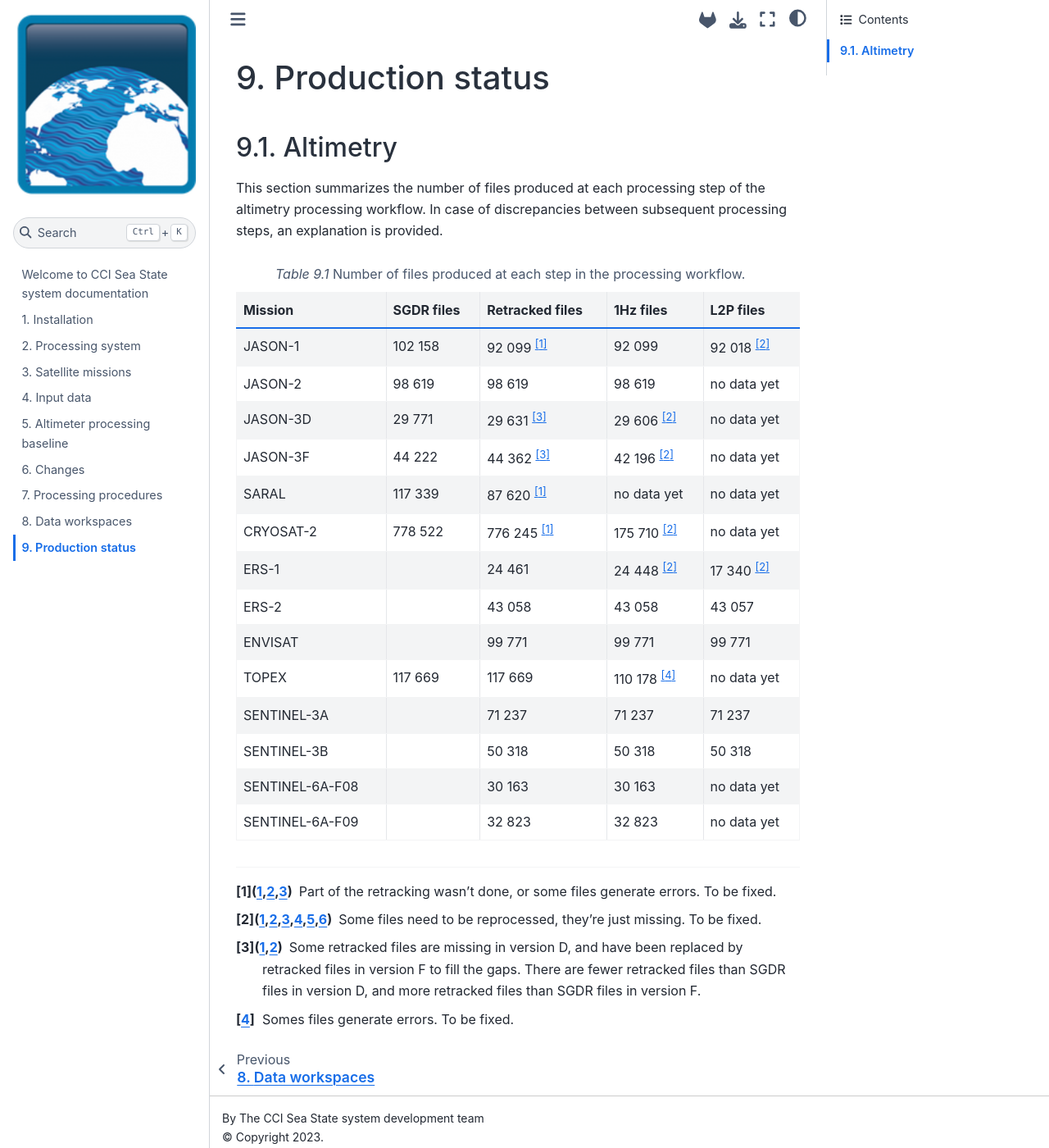
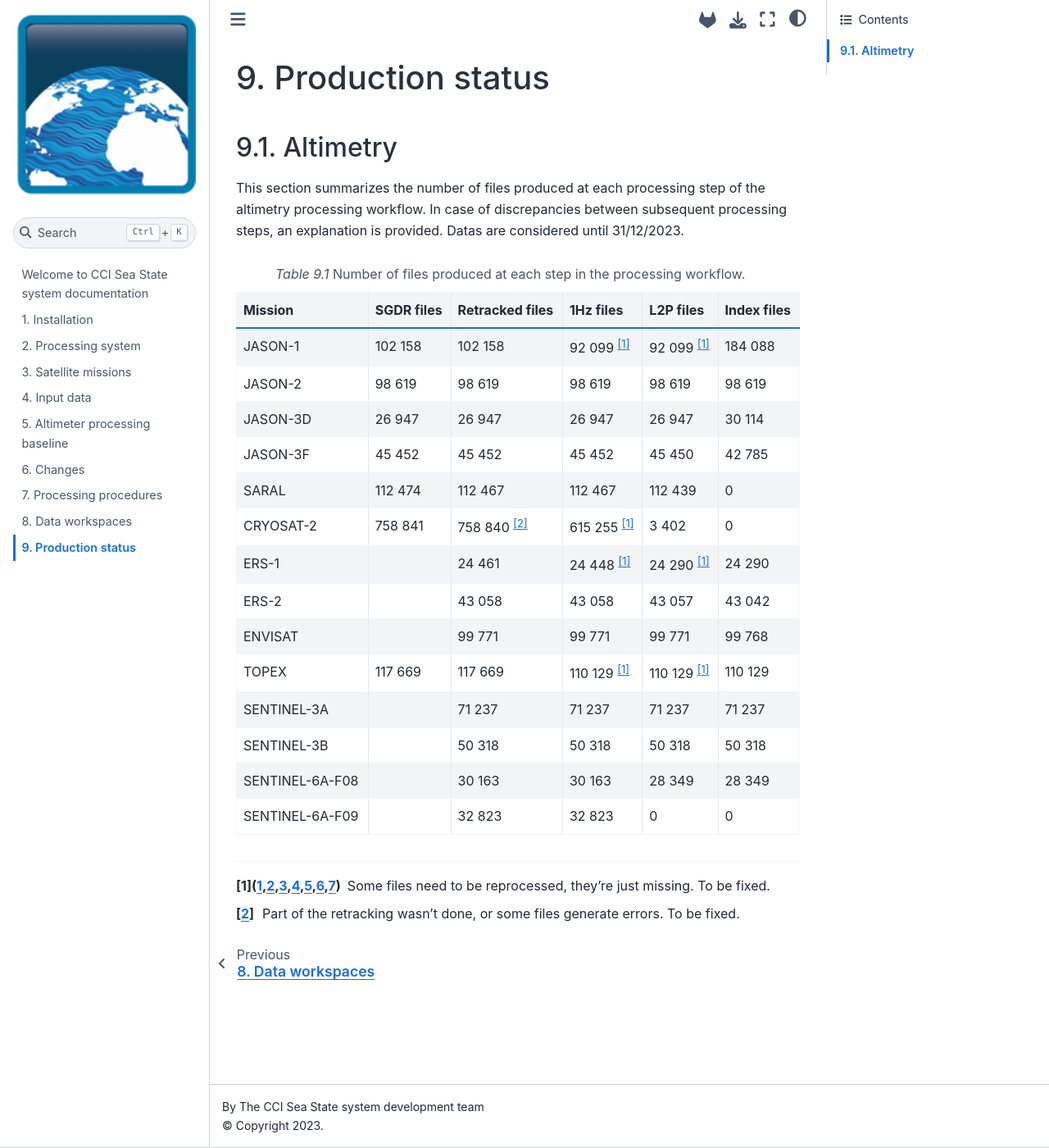
Before and after one commit to umr-lops/cci-seastate-pum, a Jupyter Book: the page built from production.md, in a window 1280 px wide and 1400 px high. Shown: the whole window at 82% size. Built offline with Jupyter Book 1.0.4 settings and Sphinx 7.4.7 and the Sphinx Book theme 1.1.4, drawn with Linux system fonts in a browser that asks for light colours.

Commit message:
Update of the production

````diff
--- a/production.md
+++ b/production.md
@@ -4,30 +4,28 @@
 
 This section summarizes the number of files produced at each processing step of
 the altimetry processing workflow. In case of discrepancies between subsequent
-processing steps, an explanation is provided.
+processing steps, an explanation is provided. Datas are considered until 31/12/2023.
 
 
 ```{table} Number of files produced at each step in the processing workflow.
 
-| Mission         | SGDR files | Retracked files     | 1Hz files           | L2P files           |
-|-----------------|------------|---------------------|---------------------|---------------------|
-| JASON-1         | 102 158    | 92 099 [^footnote1] | 92 099              | 92 018 [^footnote3] |
-| JASON-2         | 98 619     | 98 619              | 98 619              | no data yet         |
-| JASON-3D        | 29 771     | 29 631 [^footnote2] | 29 606 [^footnote3] | no data yet         |
-| JASON-3F        | 44 222     | 44 362 [^footnote2] | 42 196 [^footnote3] | no data yet         |
-| SARAL           | 117 339    | 87 620 [^footnote1] | no data yet         | no data yet         |
-| CRYOSAT-2       | 778 522    | 776 245 [^footnote1]| 175 710 [^footnote3]| no data yet         |
-| ERS-1           |            | 24 461              | 24 448 [^footnote3] | 17 340 [^footnote3] |
-| ERS-2           |            | 43 058              | 43 058              | 43 057              |
-| ENVISAT         |            | 99 771              | 99 771              | 99 771              |
-| TOPEX           | 117 669    | 117 669             | 110 178 [^footnote4]| no data yet         |
-| SENTINEL-3A     |            | 71 237              | 71 237              | 71 237              |
-| SENTINEL-3B     |            | 50 318              | 50 318              | 50 318              |
-| SENTINEL-6A-F08 |            | 30 163              | 30 163              | no data yet         |
-| SENTINEL-6A-F09 |            | 32 823              | 32 823              | no data yet         |
+| Mission         | SGDR files | Retracked files     | 1Hz files           | L2P files            | Index files |
+|-----------------|------------|---------------------|---------------------|----------------------|-------------|
+| JASON-1         | 102 158    | 102 158             | 92 099 [^footnote2] | 92 099 [^footnote2]  | 184 088     |
+| JASON-2         | 98 619     | 98 619              | 98 619              | 98 619               | 98 619      |
+| JASON-3D        | 26 947     | 26 947              | 26 947              | 26 947               | 30 114      |
+| JASON-3F        | 45 452     | 45 452              | 45 452              | 45 450               | 42 785      |
+| SARAL           | 112 474    | 112 467             | 112 467             | 112 439              | 0           |
+| CRYOSAT-2       | 758 841    | 758 840 [^footnote1]| 615 255 [^footnote2]| 3 402                | 0           |
+| ERS-1           |            | 24 461              | 24 448 [^footnote2] | 24 290 [^footnote2]  | 24 290      |
+| ERS-2           |            | 43 058              | 43 058              | 43 057               | 43 042      |
+| ENVISAT         |            | 99 771              | 99 771              | 99 771               | 99 768      |
+| TOPEX           | 117 669    | 117 669             | 110 129 [^footnote2]| 110 129 [^footnote2] | 110 129     |
+| SENTINEL-3A     |            | 71 237              | 71 237              | 71 237               | 71 237      |
+| SENTINEL-3B     |            | 50 318              | 50 318              | 50 318               | 50 318      |
+| SENTINEL-6A-F08 |            | 30 163              | 30 163              | 28 349               | 28 349      |
+| SENTINEL-6A-F09 |            | 32 823              | 32 823              | 0                    | 0           |
 ```
 
 [^footnote1]: Part of the retracking wasn't done, or some files generate errors. To be fixed.
-[^footnote2]: Some retracked files are missing in version D, and have been replaced by retracked files in version F to fill the gaps. There are fewer retracked files than SGDR files in version D, and more retracked files than SGDR files in version F.
-[^footnote3]: Some files need to be reprocessed, they're just missing. To be fixed.
-[^footnote4]: Somes files generate errors. To be fixed.
+[^footnote2]: Some files need to be reprocessed, they're just missing. To be fixed.
````
